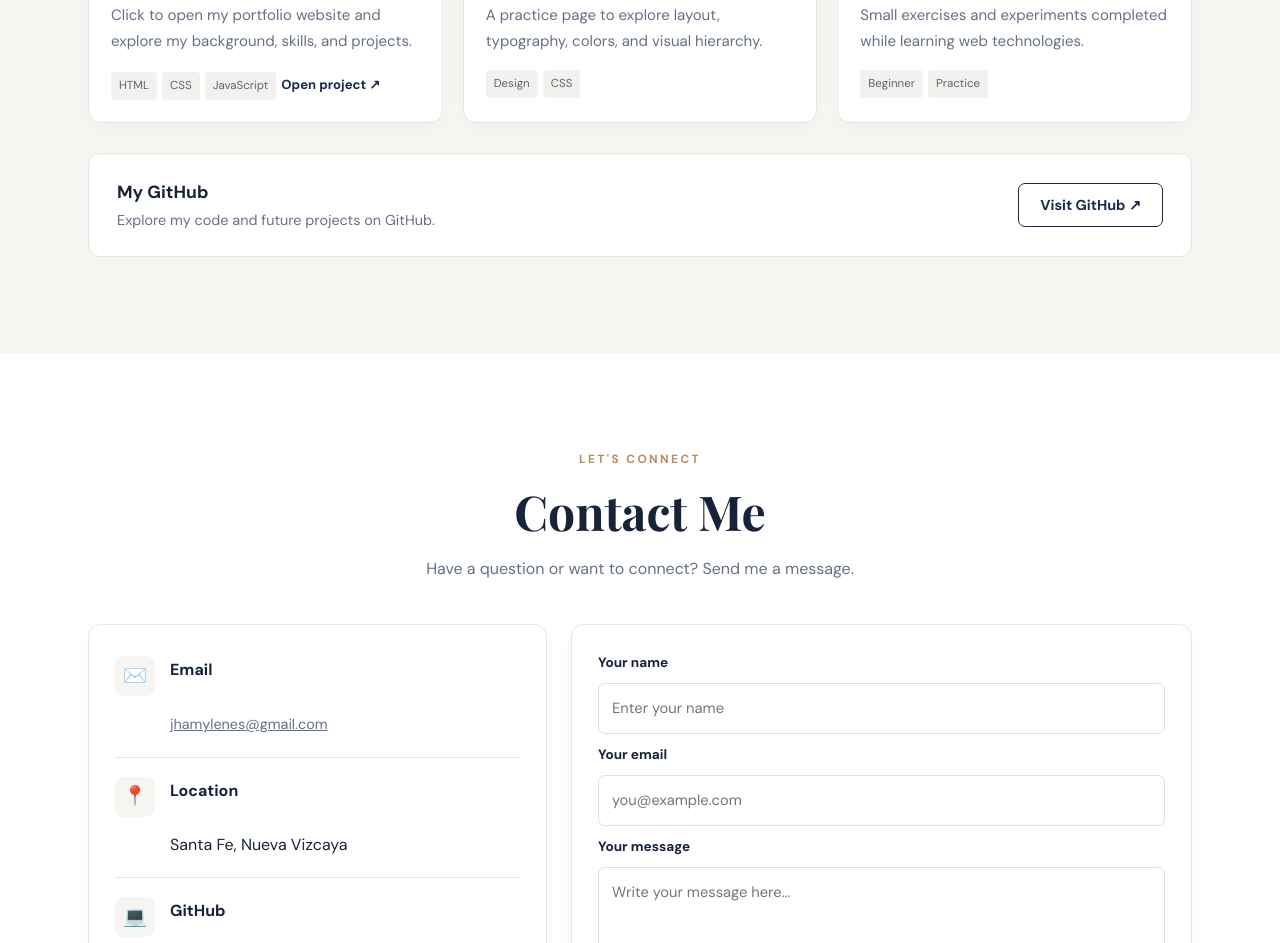
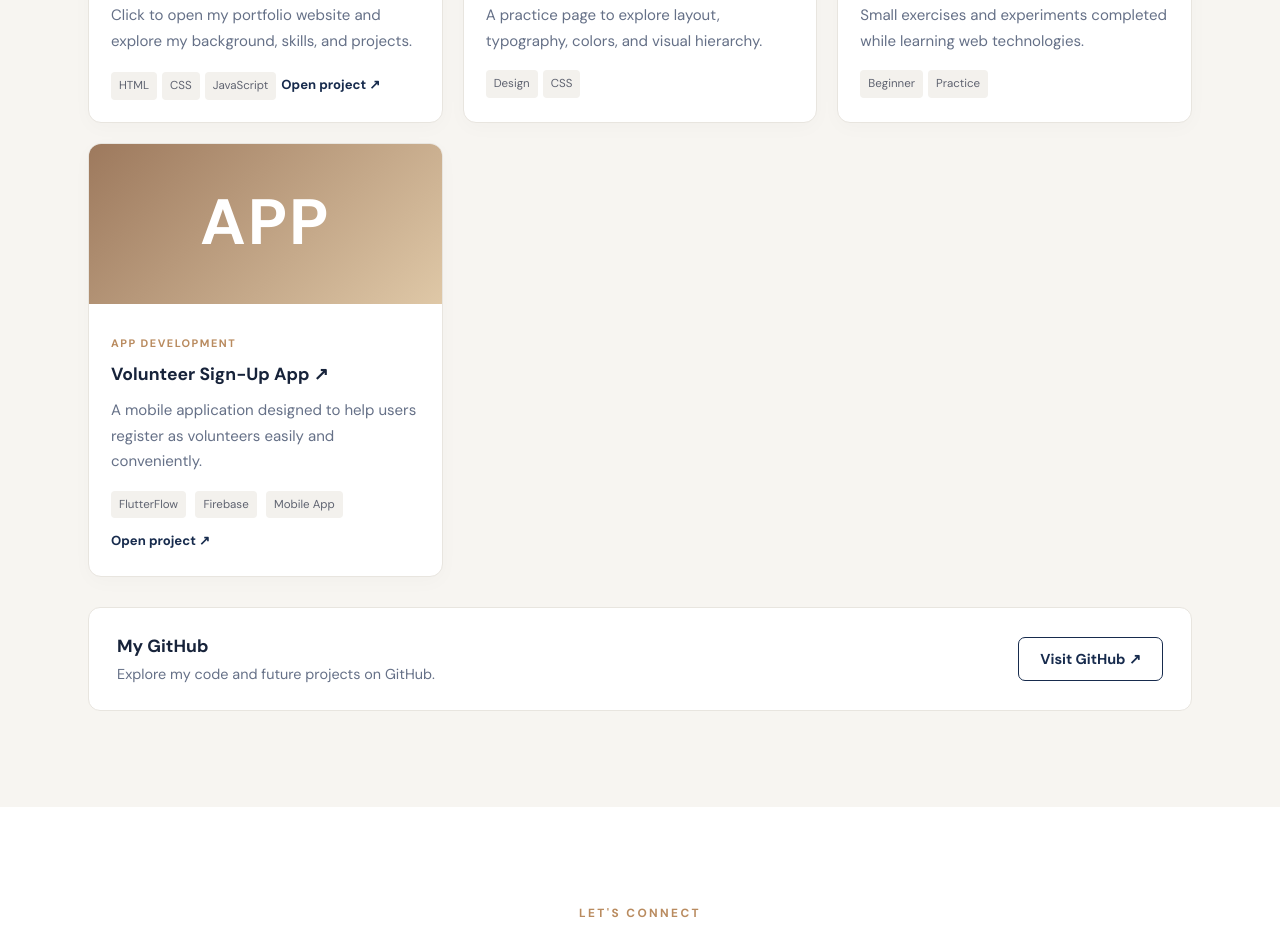
Before and after one commit to jhamylenesadinas/jhamylenesadinas.github.io, a plain HTML site: page index.html in a window 1280 px wide. Shown: the part 2817-3760 px from the top of the page. Drawn offline with nearby package versions, Linux system fonts and the light colour scheme.

Commit message:
Add Volunteer Sign-Up App project card
Added a new project card for the Volunteer Sign-Up App, including details about app development and relevant tags.

```diff
--- a/index.html
+++ b/index.html
@@ -67,7 +67,31 @@
         </a>
         <article class="project-card"><div class="project-art art-two">✦</div><div class="project-content"><p class="project-type">DESIGN</p><h3>Creative Web Page</h3><p>A practice page to explore layout, typography, colors, and visual hierarchy.</p><span class="tag">Design</span><span class="tag">CSS</span></div></article>
         <article class="project-card"><div class="project-art art-three">{ }</div><div class="project-content"><p class="project-type">PRACTICE</p><h3>Learning Projects</h3><p>Small exercises and experiments completed while learning web technologies.</p><span class="tag">Beginner</span><span class="tag">Practice</span></div></article>
+       <a class="project-card project-link"
+   href="https://app.flutterflow.io/debug/volunteer-hub-in4mal/acad407c-ead1-48ae-887d-bf1ff38fead0?sandbox=1"
+   target="_blank"
+   rel="noopener noreferrer"
+   aria-label="Open Volunteer Sign-Up App">
 
+  <div class="project-art art-two">APP</div>
+
+  <div class="project-content">
+    <p class="project-type">APP DEVELOPMENT</p>
+
+    <h3>Volunteer Sign-Up App ↗</h3>
+
+    <p>
+      A mobile application designed to help users
+      register as volunteers easily and conveniently.
+    </p>
+
+    <span class="tag">FlutterFlow</span>
+    <span class="tag">Firebase</span>
+    <span class="tag">Mobile App</span>
+
+    <span class="project-open">Open project ↗</span>
+  </div>
+</a>
 
       </div>
       <div class="github-box"><div><h3>My GitHub</h3><p>Explore my code and future projects on GitHub.</p></div><a class="btn secondary" href="https://github.com/jhamylenesadinas/jhamylenesadinas.github.io" target="_blank" rel="noopener noreferrer">Visit GitHub ↗</a></div>
```
